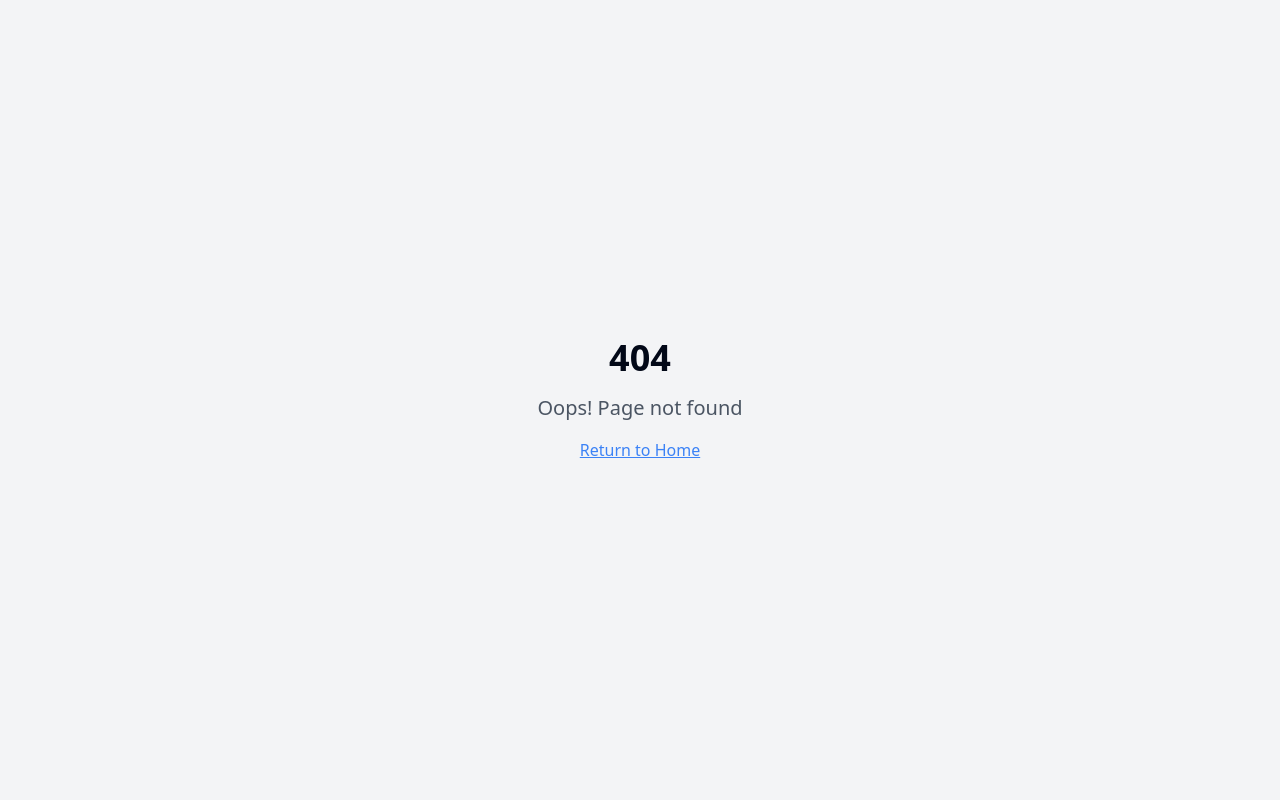
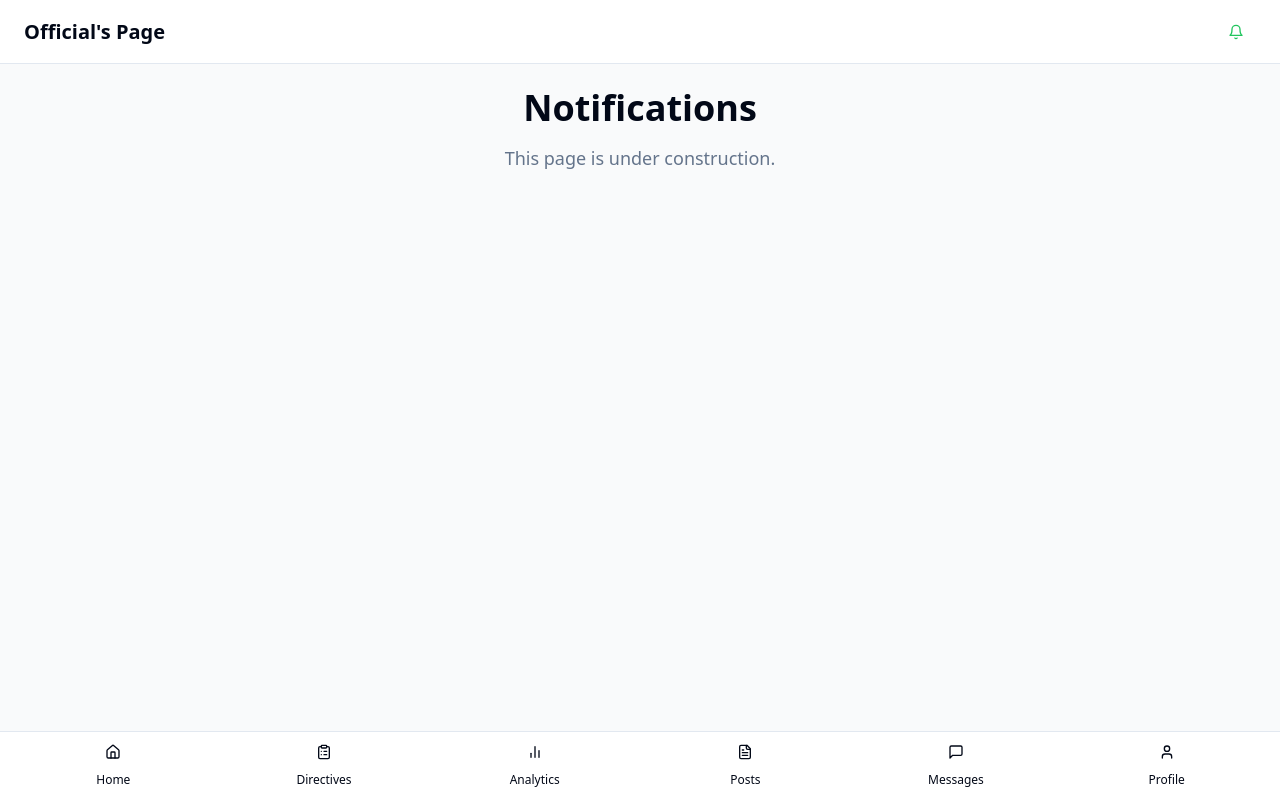
Before and after one commit to balu-XLR8/official, a React (Vite) app: page /notifications in a window 1280 px wide. Before the commit this address had no page. Built offline with nearby package versions, Linux system fonts and the light colour scheme.

Commit message:
[dyad] Renamed header and added notifications page - wrote 3 file(s)

```diff
--- a/src/App.tsx
+++ b/src/App.tsx
@@ -14,6 +14,7 @@ import Posts from "./pages/Posts";
 import Messages from "./pages/Messages";
 import Profile from "./pages/Profile";
 import MainLayout from "./components/MainLayout";
+import Notifications from "./pages/Notifications";
 
 const queryClient = new QueryClient();
 
@@ -34,6 +35,7 @@ const App = () => (
             <Route path="posts" element={<Posts />} />
             <Route path="messages" element={<Messages />} />
             <Route path="profile" element={<Profile />} />
+            <Route path="notifications" element={<Notifications />} />
           </Route>
           {/* ADD ALL CUSTOM ROUTES ABOVE THE CATCH-ALL "*" ROUTE */}
           <Route path="*" element={<NotFound />} />
--- a/src/components/Header.tsx
+++ b/src/components/Header.tsx
@@ -1,13 +1,16 @@
 import { Bell } from "lucide-react";
 import { Button } from "@/components/ui/button";
+import { Link } from "react-router-dom";
 
 export default function Header() {
   return (
     <header className="sticky top-0 z-10 flex h-16 items-center justify-between border-b bg-background px-4 md:px-6">
-      <h1 className="text-xl font-semibold">Official</h1>
-      <Button variant="ghost" size="icon" className="rounded-full">
-        <Bell className="h-5 w-5 text-green-500" />
-        <span className="sr-only">Toggle notifications</span>
+      <h1 className="text-xl font-semibold">Official's Page</h1>
+      <Button variant="ghost" size="icon" className="rounded-full" asChild>
+        <Link to="/notifications">
+          <Bell className="h-5 w-5 text-green-500" />
+          <span className="sr-only">Toggle notifications</span>
+        </Link>
       </Button>
     </header>
   );
--- /dev/null
+++ b/src/pages/Notifications.tsx
@@ -0,0 +1,10 @@
+const NotificationsPage = () => {
+  return (
+    <div className="flex flex-col items-center justify-center text-center">
+      <h1 className="text-4xl font-bold mb-4">Notifications</h1>
+      <p className="text-lg text-muted-foreground">This page is under construction.</p>
+    </div>
+  );
+};
+
+export default NotificationsPage;
```
